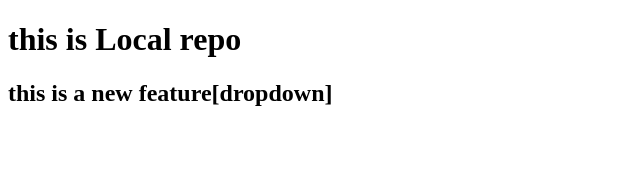
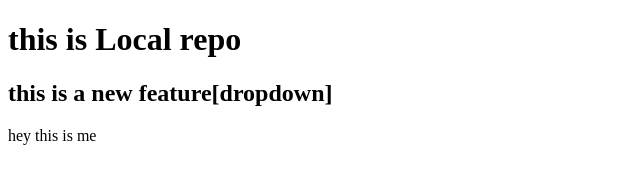
Before and after one commit to Sarinaryal/Localrepo, a plain HTML site: page index.html in a window 1280 px wide. Shown: the whole page, without its empty margins (0-640 px from the left). Drawn offline with Linux system fonts and the light colour scheme.

Commit message:
added new things

```diff
--- a/index.html
+++ b/index.html
@@ -9,6 +9,7 @@
     <h1>this is Local repo</h1>
 
     <h2>this is a new feature[dropdown]</h2>
+    <p>hey this is me</p>
 
 
 
```
